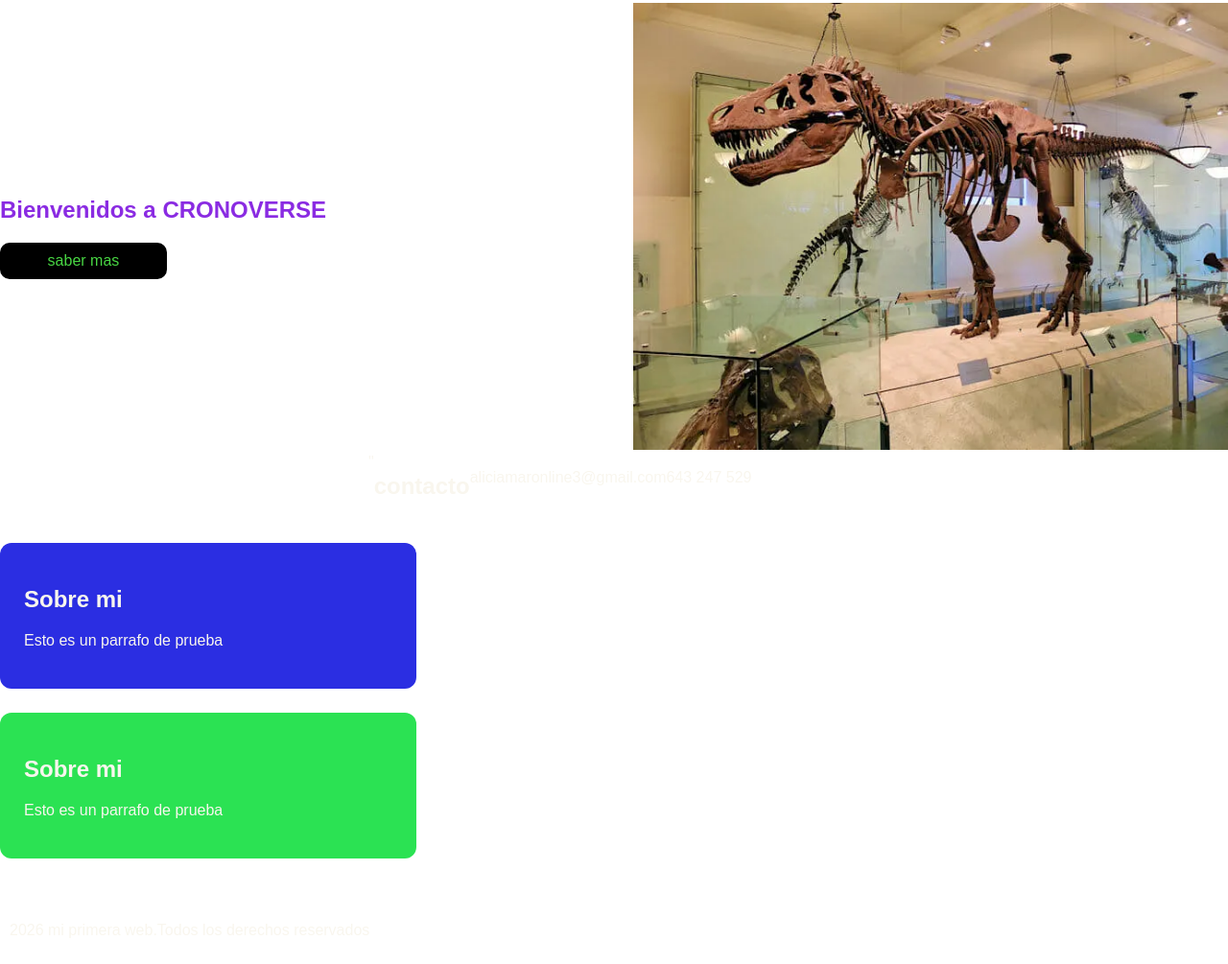
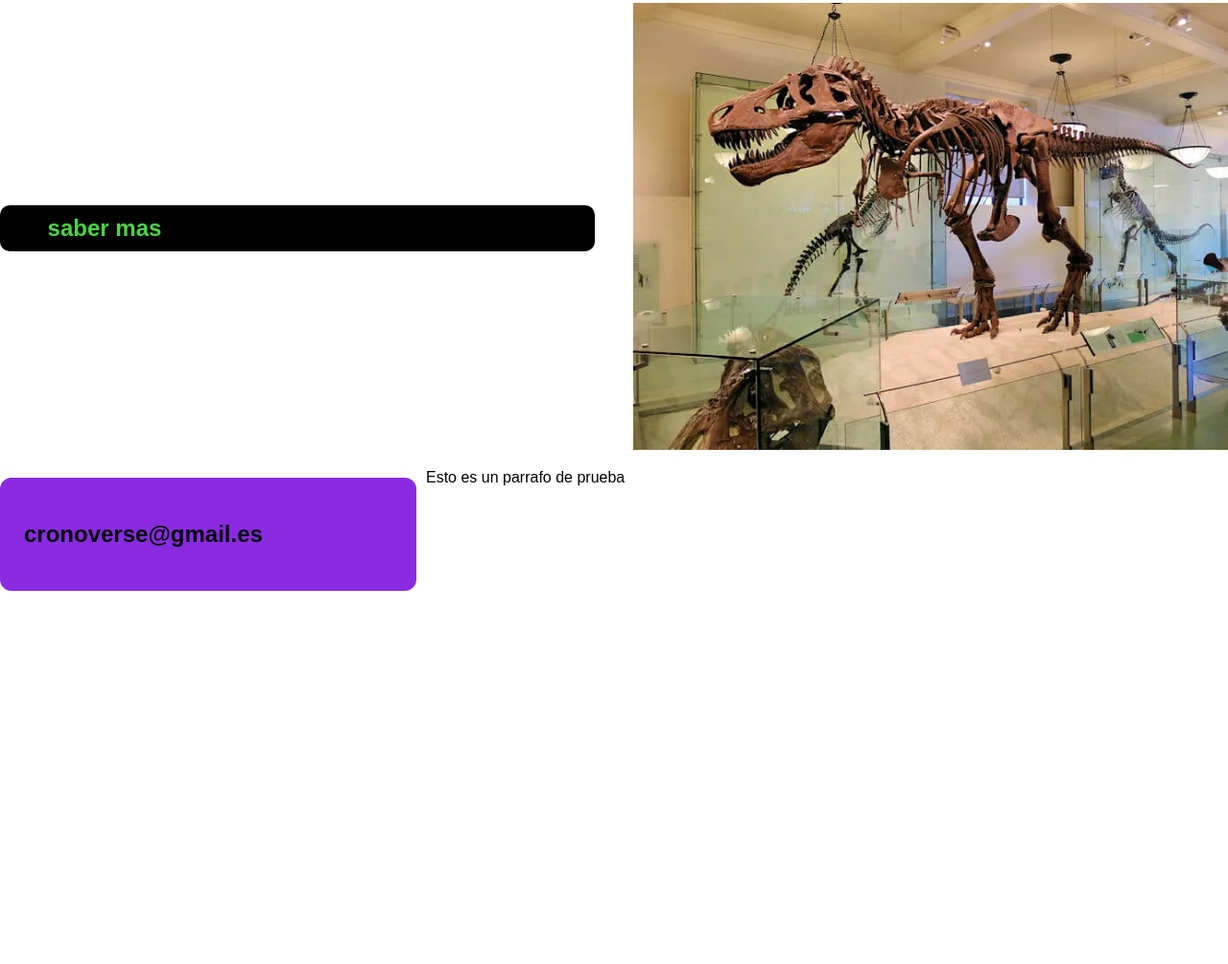
Before and after one commit to aliciamaronline3-cell/practicas-html, a plain HTML site: page index2.html in a window 1280 px wide. Shown: the part 695-1700 px from the top of the page at 96% size. After the commit the page ends 1311 px from the top, so only its background shows below. Drawn offline with Linux system fonts and the light colour scheme.

Commit message:
cronoverse 2

```diff
--- a/index2.html
+++ b/index2.html
@@ -5,7 +5,7 @@
     <meta name="viewport" content="width=device-width, initial-scale=1.0">
     <title>documento </title>
 </head>
-<body style="margin:0;font-family:Arial, Helvetica, sans-serif;color: #f9f6ee;">
+<body style="margin:0;font-family:Arial, Helvetica, sans-serif;color: #000000;">
 <header style="background-color: rgb(48, 1, 1);padding: 80px 8%;">
 <div style="display: flex; justify-content: space-between;">
     <h1>CRONOVERSE</h1>
@@ -26,8 +26,7 @@
 
 <section style="display:flex;align-items:center;gap:40px">
     <div style="width: 50%">
-<h2 style="color: blueviolet;">Bienvenidos a CRONOVERSE</h2>
-    <a href="#" style="display: inline-block;
+<h2 style="color: blueviolet;
     background-color: rgb(0, 0, 0);
     color: rgb(72, 214, 67);
     padding: 10px 8%;
@@ -44,69 +43,15 @@
     </div>
 
  </section>
-    <section style="display:flex">
-<article id="primero"
-        style=width:30%
-         background-color: rgb(83, 31, 1);
-          padding: 80px 10%; margin: top 40px
-          border-radius: 12px;margin-right: 10px;"></article>
+<section style="display:flex">
+<article>
 
-          </article>"
-            <h2>contacto</h2>
-            <p>aliciamaronline3@gmail.com</p>
-            <p>643 247 529</p>
-        </article>
-    </section>
-
-
-<article id="segundo"
-        style="width:30%;
-        background-color: rgb(43, 46, 226);
+</article> <article id="animales prehistoricos" style="width:30%;
+        background-color: blueviolet;
         padding:25px;
         margin-top: 25px;
         border-radius: 12px;margin-right: 10px;">
-        <h2> Sobre mi </h2>
-        <P> Esto es un parrafo de prueba</P>
-        </article>
-
-
-
-
-         <article id="tercero"
-        style="width:30%;
-        background-color: rgb(43, 226, 83);
-        padding:25px;
-        margin-top: 25px;
-        border-radius: 12px;">
-        <h2> Sobre mi </h2>
-        <P> Esto es un parrafo de prueba</P>
-       </article>
-
-    </section>
-
-</main>
-
-<footer id="contacto"
-style="padding: 10px;
-margin-top: 40px;
-text-align:bottom;">
-<p>2026 mi primera web.Todos los derechos reservados</p>
-</footer>
-<body>
-
-</html>
-
-
-
-
-
-
-
-
-
-
-
-
-
-</body>
-</html>
+                <h2>cronoverse@gmail.es </h2>
+                <P> </P>
+            </article>
+     <p> Esto es un parrafo de prueba</P>
```
Also changed, not shown: contacto.html (added, +32 -0 lines), index.html (deleted, +0 -107 lines), index1.html (added, +105 -0 lines).
